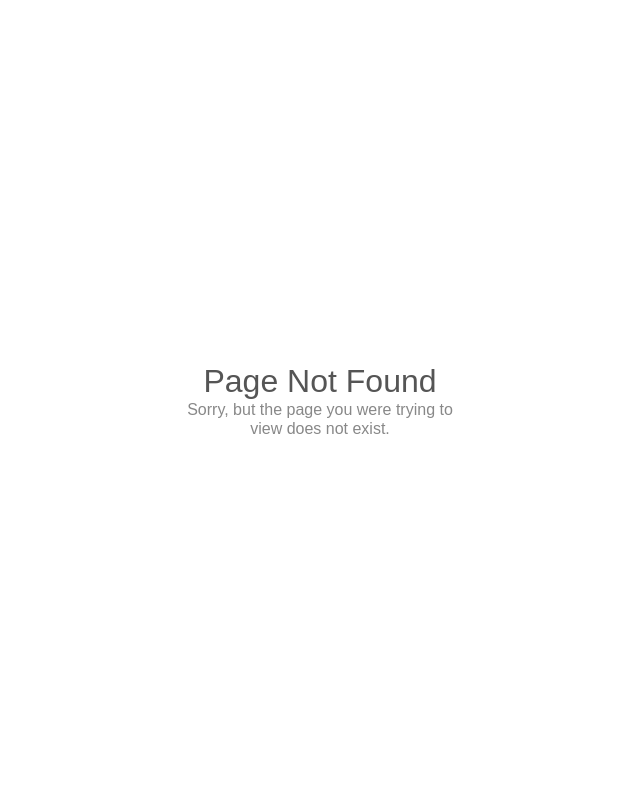
After one commit to habibullaimohammed/freewaremagic, a FastAPI app: template templates/404.html in a window 1280 px wide. The commit adds this page. Shown: the whole page, without its empty margins (320-960 px from the left). Run offline with FastAPI, Linux system fonts and the light colour scheme; the template is opened without the code that fills it, so the values that code supplies are empty.

Commit message:
added meta tags and others for better seo

```diff
--- /dev/null
+++ b/static/freewaremagic/robots.txt
@@ -0,0 +1,5 @@
+# www.robotstxt.org/
+
+# Allow crawling of all content
+User-agent: *
+Disallow:
--- /dev/null
+++ b/templates/404.html
@@ -0,0 +1,62 @@
+<!doctype html>
+<html lang="en">
+
+<head>
+  <meta charset="utf-8">
+  <title>Page Not Found</title>
+  <meta name="viewport" content="width=device-width, initial-scale=1">
+  <style>
+    * {
+      line-height: 1.2;
+      margin: 0;
+    }
+
+    html {
+      color: #888;
+      display: table;
+      font-family: sans-serif;
+      height: 100%;
+      text-align: center;
+      width: 100%;
+    }
+
+    body {
+      display: table-cell;
+      vertical-align: middle;
+      margin: 2em auto;
+    }
+
+    h1 {
+      color: #555;
+      font-size: 2em;
+      font-weight: 400;
+    }
+
+    p {
+      margin: 0 auto;
+      width: 280px;
+    }
+
+    @media only screen and (max-width: 280px) {
+
+      body,
+      p {
+        width: 95%;
+      }
+
+      h1 {
+        font-size: 1.5em;
+        margin: 0 0 0.3em;
+      }
+
+    }
+  </style>
+</head>
+
+<body>
+  <h1>Page Not Found</h1>
+  <p>Sorry, but the page you were trying to view does not exist.</p>
+</body>
+
+</html>
+<!-- IE needs 512+ bytes: https://docs.microsoft.com/archive/blogs/ieinternals/friendly-http-error-pages -->
```
Also changed, not shown: static/freewaremagic/browserconfig.xml (added, +12 -0 lines), static/freewaremagic/humans.txt (added, +15 -0 lines), templates/base.html (+12 -1 lines), static/freewaremagic/favicon.ico (added), static/freewaremagic/icon.png (added), static/freewaremagic/site.webmanifest (added), static/freewaremagic/tile-wide.png (added), static/freewaremagic/tile.png (added), 1 other file.
